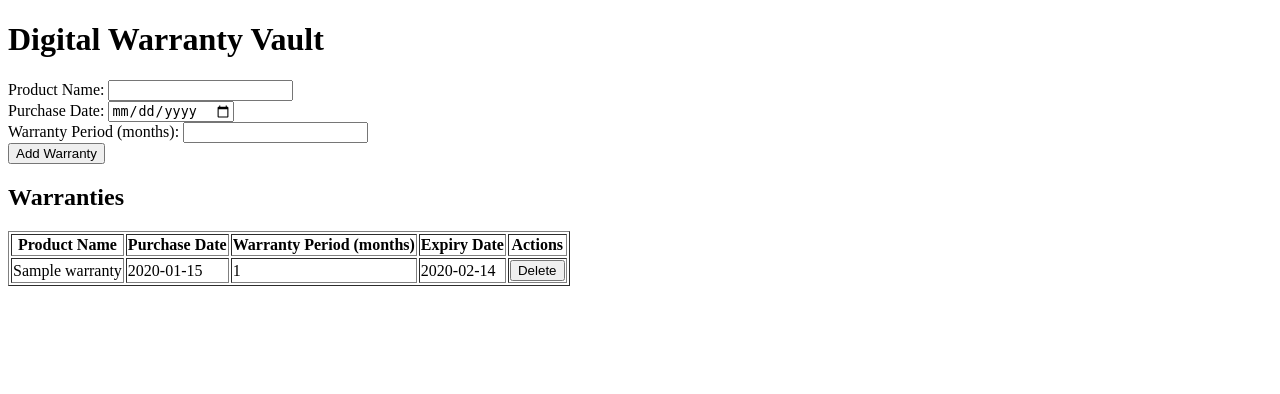
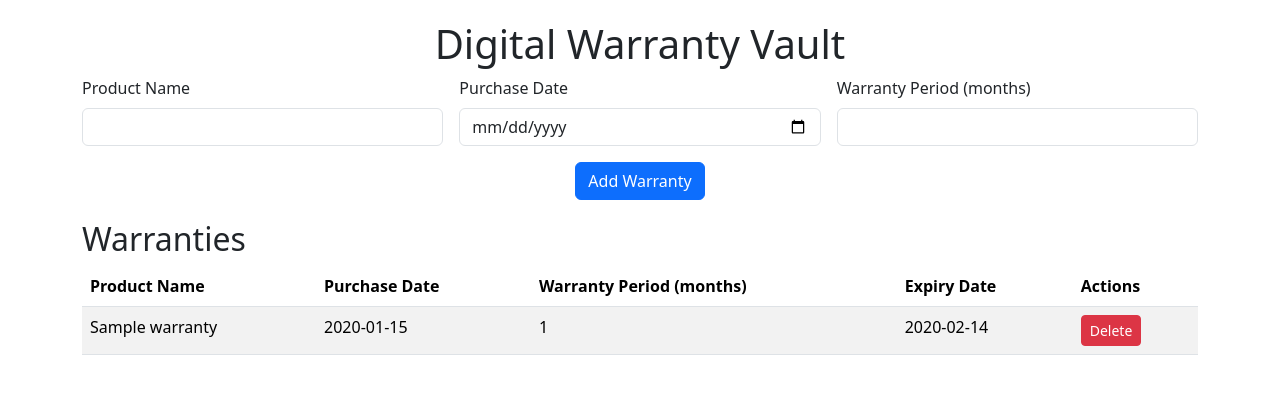
Before and after one commit to Onkar3333/digital-warranty-vault, a Flask app: page / in a window 1280 px wide. Shown: the top 394 px of the page. Run offline with Flask 3, Linux system fonts and the light colour scheme; tables that the repository leaves empty hold one stand-in row (values such as "Sample post").

Commit message:
Update index.html

```diff
--- a/templates/index.html
+++ b/templates/index.html
@@ -1,10 +1,19 @@
-
 <!DOCTYPE html>
 <html lang="en">
 <head>
     <meta charset="UTF-8">
     <meta name="viewport" content="width=device-width, initial-scale=1.0">
     <title>Digital Warranty Vault</title>
+    <!-- Bootstrap CSS -->
+    <link href="https://cdn.jsdelivr.net/npm/bootstrap@5.3.0-alpha3/dist/css/bootstrap.min.css" rel="stylesheet">
+    <style>
+        body {
+            padding: 20px;
+        }
+        .table-container {
+            margin-top: 20px;
+        }
+    </style>
     <script>
         async function fetchWarranties() {
             const response = await fetch('/api/warranties');
@@ -20,7 +29,7 @@
                         <td>${warranty.warranty_period_months}</td>
                         <td>${warranty.expiry_date}</td>
                         <td>
-                            <button onclick="deleteWarranty(${warranty.id})">Delete</button>
+                            <button class="btn btn-danger btn-sm" onclick="deleteWarranty(${warranty.id})">Delete</button>
                         </td>
                     </tr>
                 `;
@@ -67,23 +76,30 @@
     </script>
 </head>
 <body>
-    <h1>Digital Warranty Vault</h1>
+    <div class="container">
+        <h1 class="text-center">Digital Warranty Vault</h1>
 
-    <form onsubmit="addWarranty(event)">
-        <label for="product_name">Product Name:</label>
-        <input type="text" id="product_name" required>
-        <br>
-        <label for="purchase_date">Purchase Date:</label>
-        <input type="date" id="purchase_date" required>
-        <br>
-        <label for="warranty_period">Warranty Period (months):</label>
-        <input type="number" id="warranty_period" required>
-        <br>
-        <button type="submit">Add Warranty</button>
+        <form onsubmit="addWarranty(event)" class="row g-3">
+            <div class="col-md-4">
+                <label for="product_name" class="form-label">Product Name</label>
+                <input type="text" class="form-control" id="product_name" required>
+            </div>
+            <div class="col-md-4">
+                <label for="purchase_date" class="form-label">Purchase Date</label>
+                <input type="date" class="form-control" id="purchase_date" required>
+            </div>
+            <div class="col-md-4">
+                <label for="warranty_period" class="form-label">Warranty Period (months)</label>
+                <input type="number" class="form-control" id="warranty_period" required>
+            </div>
+            <div class="col-12 text-center">
+                <button type="submit" class="btn btn-primary">Add Warranty</button>
+            </div>
         </form>
 
+        <div class="table-container">
             <h2>Warranties</h2>
-    <table border="1">
+            <table class="table table-striped">
                 <thead>
                     <tr>
                         <th>Product Name</th>
@@ -95,5 +111,7 @@
                 </thead>
                 <tbody id="warranties-table-body"></tbody>
             </table>
+        </div>
+    </div>
 </body>
 </html>
```
Lines whose indentation alone changed are shown as unchanged.
